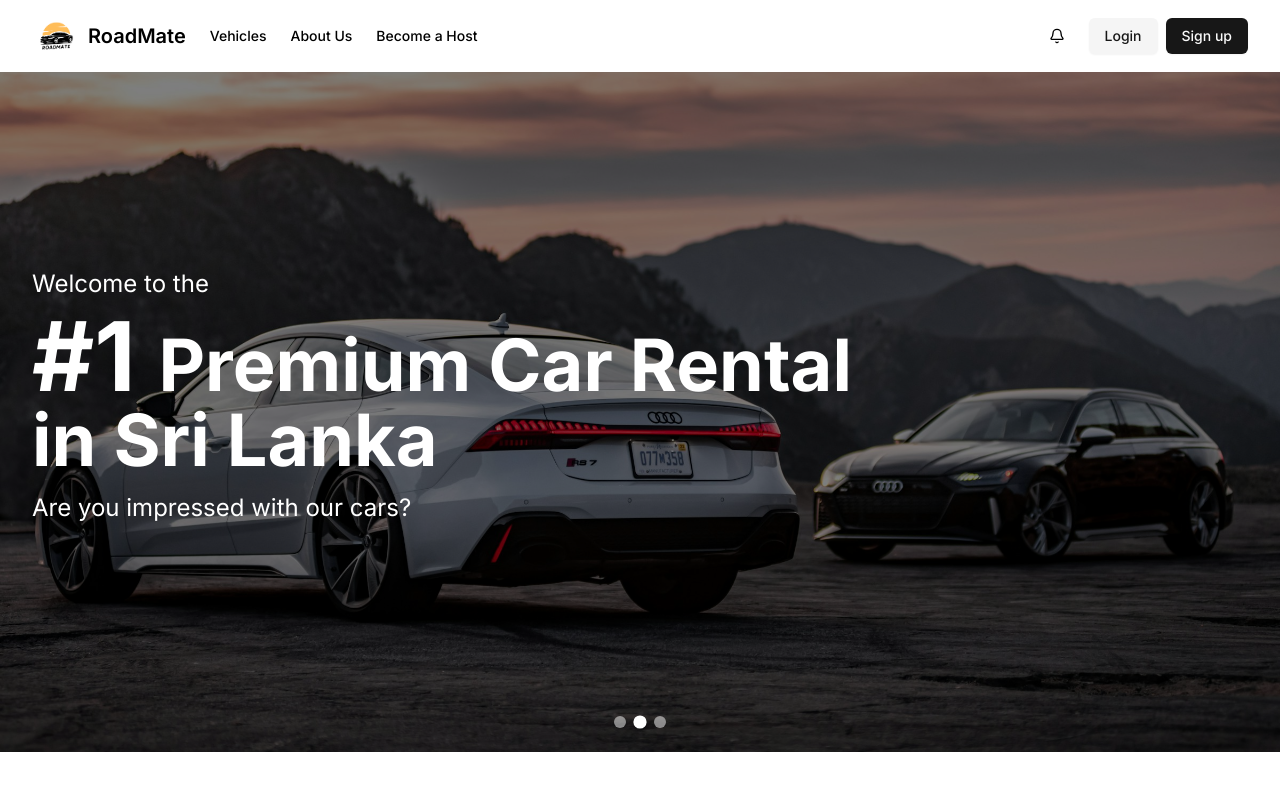
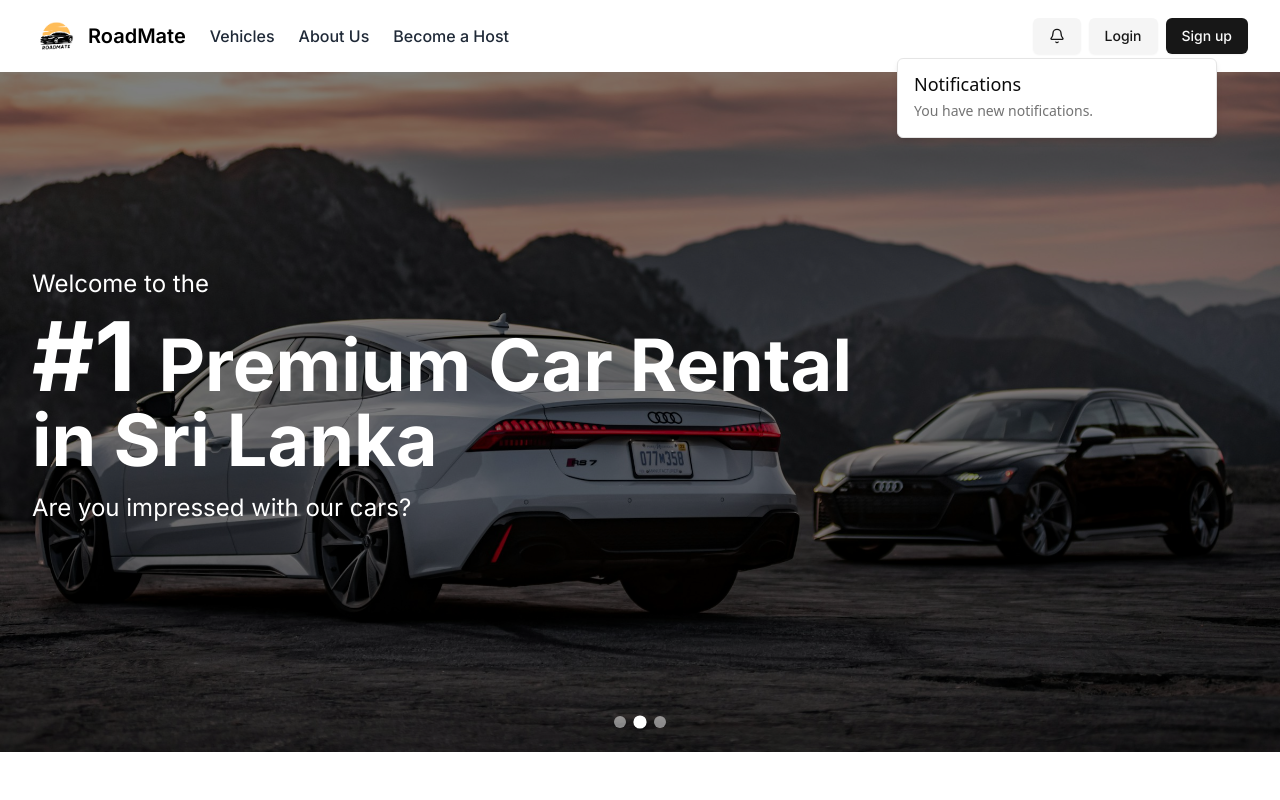
Before and after one commit to Nadil-Dulnidu/roadmate-frontend, a React (Vite) app: page / in a window 1280 px wide. Both pictures are taken after a click on the button 1056 px from the left and 36 px from the top of the page. Shown: the top 800 px of the page. Built offline with nearby package versions, Linux system fonts and the light colour scheme; no server answers.

Commit message:
create notification popover

```diff
--- a/src/components/Header.tsx
+++ b/src/components/Header.tsx
@@ -1,25 +1,26 @@
 import { Button } from "@/components/ui/button";
 import { Link } from "react-router";
 import { useAuth, SignInButton, UserButton } from "@clerk/clerk-react";
-import { Menu, Bell } from "lucide-react";
+import { Menu } from "lucide-react";
 import { useState } from "react";
 import { cn } from "@/lib/utils";
 import { Sheet, SheetContent, SheetTrigger } from "@/components/ui/sheet";
 import logo from "@/assets/logo.png";
+import { NotificationPopover } from "./NotificationPopover";
 
 export function Header() {
   const { isSignedIn } = useAuth();
   const [isOpen, setIsOpen] = useState(false);
 
   const NavItems = ({ mobile = false }: { mobile?: boolean }) => (
-    <nav className={cn("flex items-center gap-6 text-sm font-medium", mobile && "flex-col items-start gap-4")}>
-      <Link to="/" className="hover:font-semibold transition-all delay-75" onClick={() => mobile && setIsOpen(false)}>
+    <nav className={cn("flex items-center gap-6 text-base font-medium text-gray-800", mobile && "flex-col items-start gap-4")}>
+      <Link to="/" className="hover:text-black" onClick={() => mobile && setIsOpen(false)}>
         Vehicles
       </Link>
-      <Link to="/" className="hover:font-semibold transition-all delay-75" onClick={() => mobile && setIsOpen(false)}>
+      <Link to="/" className="hover:text-black" onClick={() => mobile && setIsOpen(false)}>
         About Us
       </Link>
-      <Link to="/" className="hover:font-semibold transition-all delay-75"  onClick={() => mobile && setIsOpen(false)}>
+      <Link to="/" className="hover:text-black" onClick={() => mobile && setIsOpen(false)}>
         Become a Host
       </Link>
     </nav>
@@ -58,7 +59,7 @@ export function Header() {
               Login
             </Button>
           </SignInButton>
-          <Link to="/login">
+          <Link to="/auth/signup">
             <Button variant={"secondary"} className={cn("bg-primary text-primary-foreground hover:bg-primary/90", mobile && "w-full")}>
               Sign up
             </Button>
@@ -83,9 +84,7 @@ export function Header() {
         {/* Desktop Auth Buttons */}
         <div className="flex gap-1">
           <div className="flex gap-2">
-            <Button variant={"ghost"}>
-              <Bell className="size-6" />
-            </Button>
+            <NotificationPopover />
             <div className="hidden md:block">
               <AuthButtons />
             </div>
--- /dev/null
+++ b/src/components/NotificationPopover.tsx
@@ -0,0 +1,27 @@
+import { Button } from "@/components/ui/button"
+import {
+  Popover,
+  PopoverContent,
+  PopoverTrigger,
+} from "@/components/ui/popover"
+import { Bell } from "lucide-react"
+
+export function NotificationPopover() {
+  return (
+    <Popover>
+      <PopoverTrigger asChild>
+        <Button variant="secondary"><Bell className="size-6" /></Button>
+      </PopoverTrigger>
+      <PopoverContent className="w-80 max-h-80 overflow-auto">
+        <div className="grid gap-4">
+          <div className="space-y-2">
+            <h4 className="leading-none font-medium text-lg">Notifications</h4>
+            <p className="text-muted-foreground text-sm">
+              You have new notifications.
+            </p>
+          </div>
+        </div>
+      </PopoverContent>
+    </Popover>
+  )
+}
```
